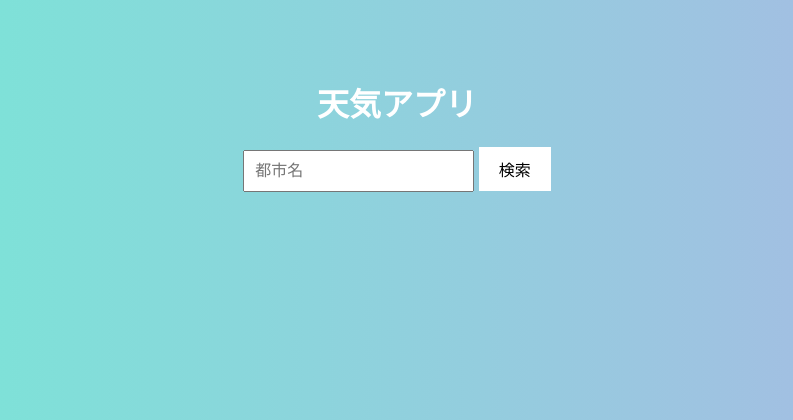
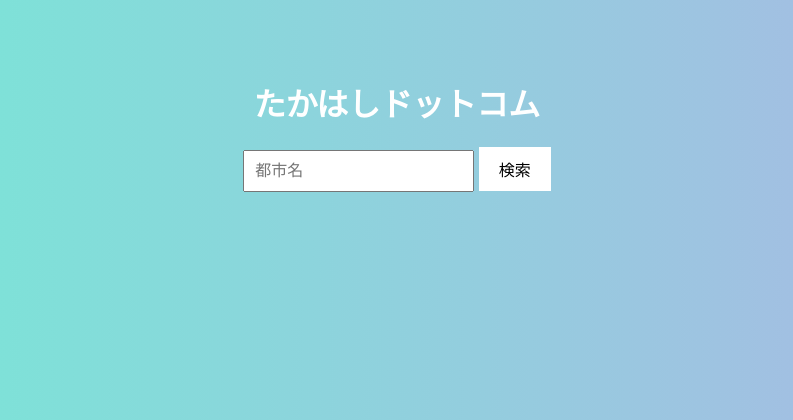
Before and after one commit to garizou/weather-.app, a Flask app: page / in a window 1280 px wide. Shown: the top 420 px of the page, without its empty margins (243-1036 px from the left). Run offline with Flask 3, Linux system fonts and the light colour scheme.

Commit message:
サイトの名前の変更2

```diff
--- a/templates/index.html
+++ b/templates/index.html
@@ -1,12 +1,12 @@
 <!DOCTYPE html>
 <html>
 <head>
-    <title>高橋ドットコム</title>
+    <title>天気アプリ</title>
     <link rel="stylesheet" href="{{ url_for('static', filename='style.css') }}">
 
 </head>
 <body>
-    <h1>天気アプリ</h1>
+    <h1>たかはしドットコム</h1>
 
     <form method="post">
         <input type="text" name="city" placeholder="都市名">
```
